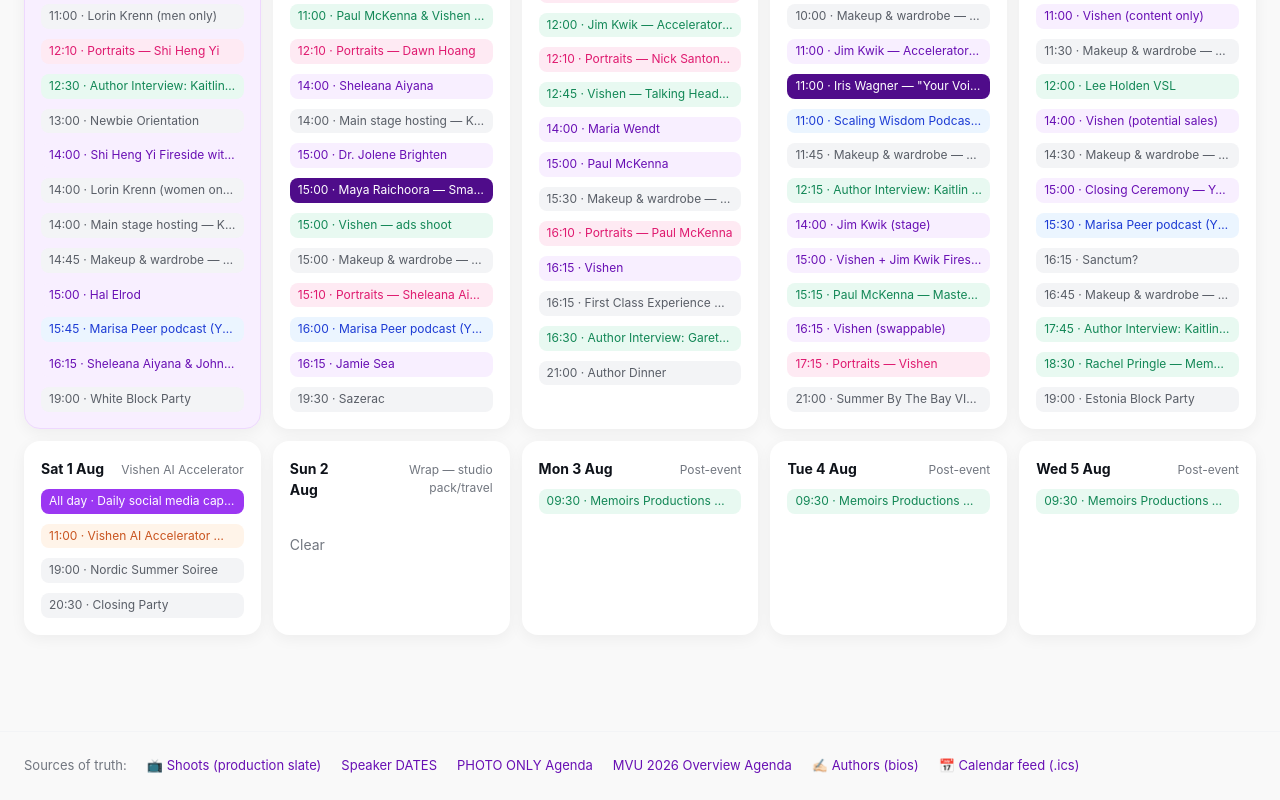
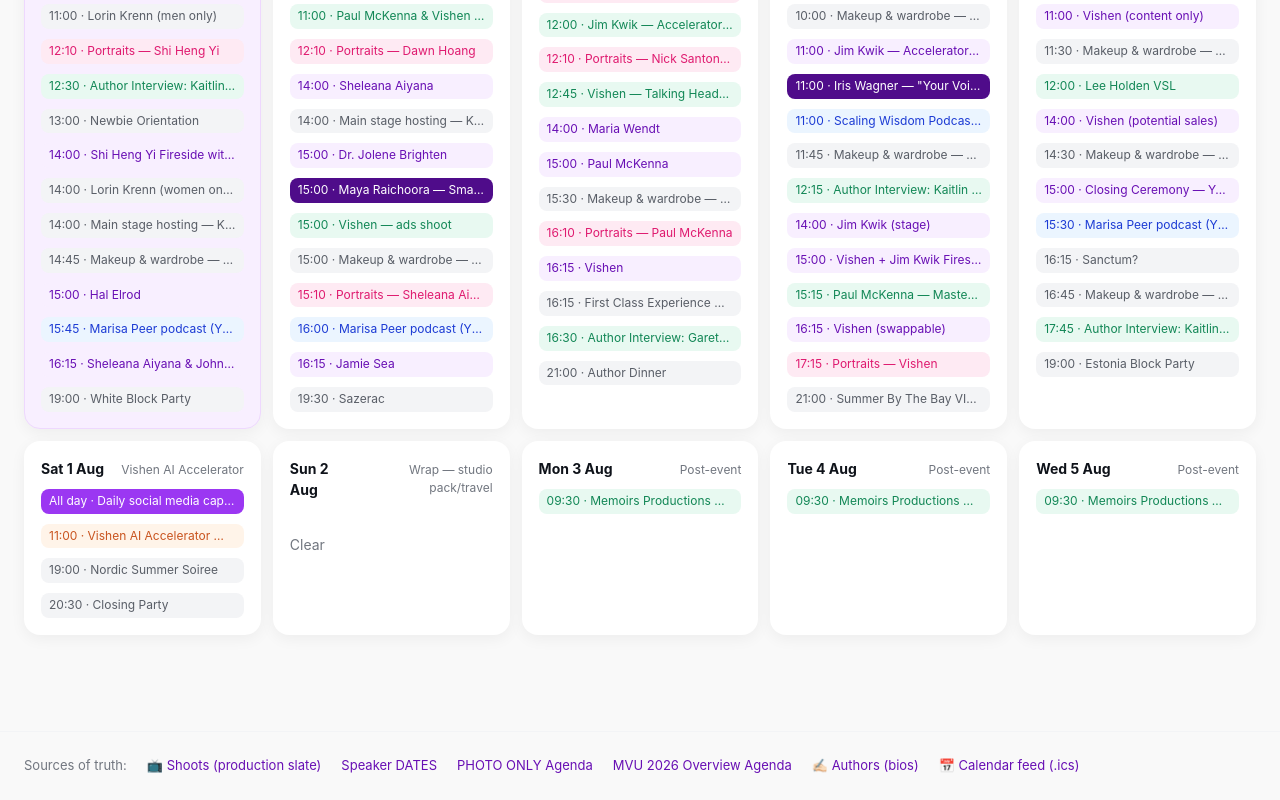
Before and after one commit to garethwinter-cpu/mindvalley-u-production, a React (Vite) app: page / in a window 1280 px wide. Shown: the part 2053-2853 px from the top of the page. Built offline with nearby package versions, Linux system fonts and the light colour scheme; a web font is replaced by a local one.

Commit message:
Remove Rachel Pringle membership marketing assets shoot (Fri 31 18:30-20:00)
Co-Authored-By: Claude Opus 5 <noreply@anthropic.com>

```diff
--- a/src/data/productions.ts
+++ b/src/data/productions.ts
@@ -687,21 +687,11 @@ export const PRODUCTION_EVENTS: ScheduleEvent[] = [
     status: 'tentative',
     notes: 'MOVED from 1 Aug to Thu 31 Jul (source audit, 25 Jul) — 1 Aug is Rachel\'s departure/flight day AND Vishen\'s all-day accelerator AND the last studio day. She\'s already in-studio 31st 16:00–17:30 for the Marisa YMYR podcast, so she does her own interview straight after (camera-ready, no new makeup call). Priority 9 shoot now off the flight-day crunch.',
   },
-  {
-    id: 'assets-rachel-membership',
-    date: '2026-07-31',
-    start: '18:30',
-    end: '20:00',
-    title: 'Rachel Pringle — Membership Marketing Assets (“Sing from the Same Hymn Sheet” — Relationships)',
-    type: 'production',
-    location: STUDIO,
-    speakers: ['rachel-pringle'],
-    crew: UNIT2,
-    director: 'gareth',
-    cameraOps: CAMERA_CREW,
-    status: 'tentative',
-    notes: 'MOVED from 1 Aug to Thu 31 Jul (source audit, 25 Jul), straight after her author interview — keeps all of Rachel\'s captures on the 31st (a day she\'s confirmed in-studio) and off her 1 Aug departure day. Evening block on the studio; Rachel camera-ready from the Marisa podcast.',
-  },
+  // Rachel Pringle — Membership Marketing Assets ("Sing from the Same Hymn Sheet" —
+  // Relationships) (assets-rachel-membership, was Fri 31 Jul 18:30–20:00) — REMOVED
+  // (Gareth, 30 Jul). Rachel still has her author interview Fri 31 17:45–18:30 and the
+  // Marisa YMYR podcast at 15:30, so she is still captured that day; only the evening
+  // asset block is dropped. Friday now wraps at 18:30 instead of 20:00.
 
   // (2 Aug is studio pack/travel — no shoots)
 
```
